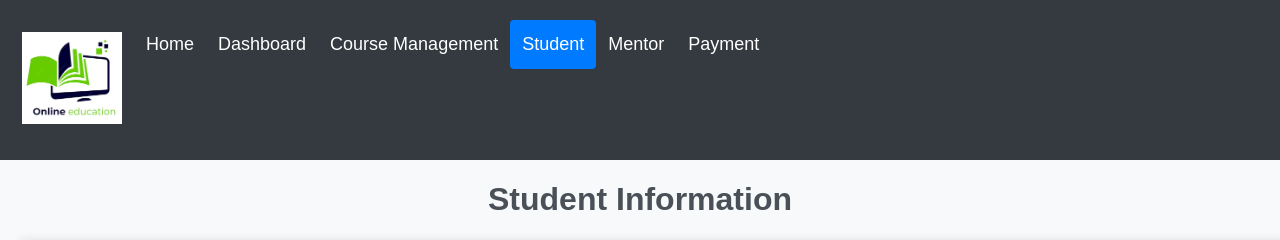
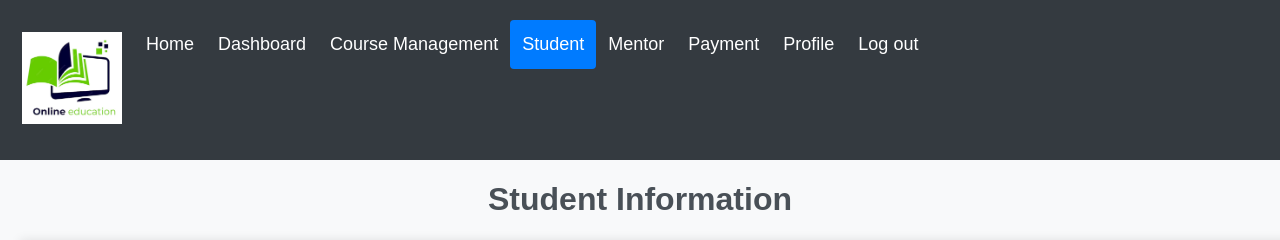
Before and after one commit to Hrichik1/E-Learning-Platform, a PHP site: page /Student.php in a window 1280 px wide. Shown: the top 240 px of the page. Run offline with PHP 8.4, Linux system fonts and the light colour scheme; a user stored in the database is signed in; data that the repository does not hold is empty.

Commit message:
Change in Student

```diff
--- a/Student.php
+++ b/Student.php
@@ -160,7 +160,9 @@ $res = mysqli_query($conn, $sql);
         <a href="Student.php"class="active">Student</a>
         <a href="mentor.php">Mentor</a>
         <a href="payment.php">Payment</a>
-        <!-- Add more navigation links as needed -->
+        <a href="profile.php">Profile</a>
+        <a href="logout.php">Log out</a>
+
     </div>
     <h1 align="center">Student Information</h1>
 
--- a/mentor.php
+++ b/mentor.php
@@ -222,7 +222,7 @@ button:hover {
         <a href="payment.php">Payment</a>
         <a href="profile.php">Profile</a>
         <a href="logout.php">Log out</a>
-        <!-- Add more navigation links as needed -->
+
     </div>
 
     <div class="container">
```
